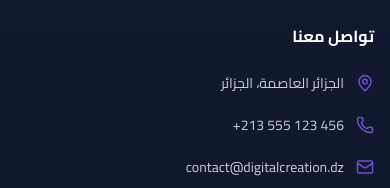
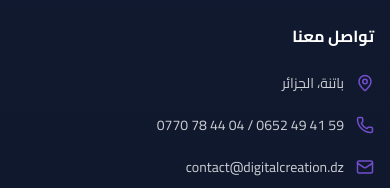
Before and after one commit to DMR-7-1/digital-creation-agency, a React (Vite) app: page /contact in a window 390 px wide. Shown: the part 1993-2181 px from the top of the page. Built offline with nearby package versions, Linux system fonts and the light colour scheme.

Commit message:
Polish: Updated Footer with real contact info (Batna, Phones)

```diff
--- a/src/components/Footer.jsx
+++ b/src/components/Footer.jsx
@@ -64,11 +64,11 @@
             <ul style={{ listStyle: 'none', padding: 0 }}>
               <li style={{ marginBottom: '1rem', display: 'flex', alignItems: 'flex-start', gap: '0.75rem', opacity: 0.8 }}>
                 <MapPin size={18} style={{ color: '#8b5cf6', marginTop: '4px' }} />
-                <span>الجزائر العاصمة، الجزائر</span>
+                <span>باتنة، الجزائر</span>
               </li>
               <li style={{ marginBottom: '1rem', display: 'flex', alignItems: 'center', gap: '0.75rem', opacity: 0.8 }}>
                 <Phone size={18} style={{ color: '#8b5cf6' }} />
-                <span dir="ltr">+213 555 123 456</span>
+                <span dir="ltr">0770 78 44 04 / 0652 49 41 59</span>
               </li>
               <li style={{ marginBottom: '1rem', display: 'flex', alignItems: 'center', gap: '0.75rem', opacity: 0.8 }}>
                 <Mail size={18} style={{ color: '#8b5cf6' }} />
```
